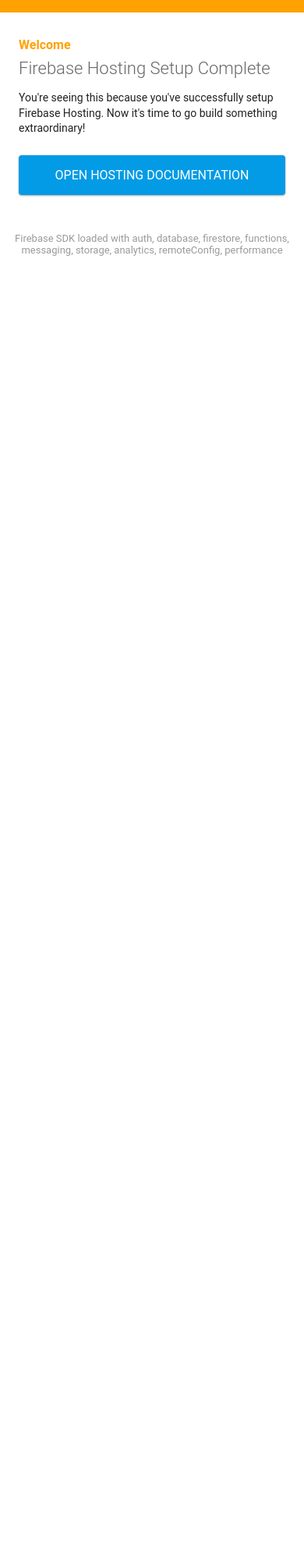
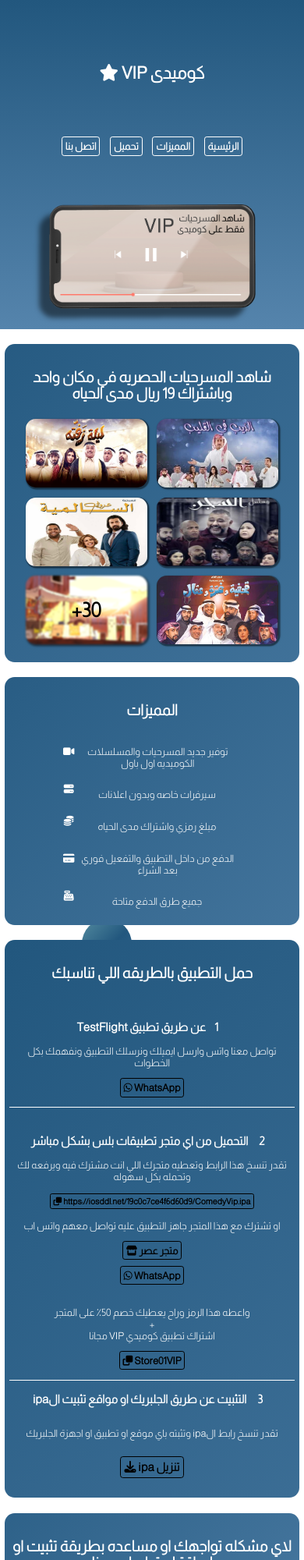
Before and after one commit to GeorgeSedhom0/Store-landing-page, a plain HTML site: page y/index.html in a window 390 px wide. Shown: the top 2000 px of the page at 78% size. Before the commit the page ends 844 px from the top, so only its background shows below. Drawn offline with Linux system fonts and the light colour scheme; some packages are replaced by stand-ins of ours.

Commit message:
fix Firebase

```diff
--- a/public/index.html
+++ /dev/null
@@ -1,184 +0,0 @@
-<!DOCTYPE html>
-<html lang="en">
-  <head>
-    <script
-      src="https://kit.fontawesome.com/e02838bc7b.js"
-      crossorigin="anonymous"
-    ></script>
-    <link rel="preconnect" href="https://fonts.googleapis.com" />
-    <link rel="preconnect" href="https://fonts.gstatic.com" crossorigin />
-    <link
-      href="https://fonts.googleapis.com/css2?family=Almarai:wght@300&display=swap"
-      rel="stylesheet"
-    />
-    <meta charset="UTF-8" />
-    <meta http-equiv="X-UA-Compatible" content="IE=edge" />
-    <meta name="theme-color" content="#5584ac" />
-    <link rel="stylesheet" href="styles/style.css" />
-    <script defer src="app/app.js"></script>
-    <meta name="viewport" content="width=device-width, initial-scale=1.0" />
-    <title>كوميدى VIP</title>
-  </head>
-  <body>
-    <header id="header">
-      <h1>كوميدى VIP <i class="fa fa-star" aria-hidden="true"></i></h1>
-      <div>
-        <a href="#main">الرئيسية</a>
-        <a href="#features">المميزات</a>
-        <a href="#download">تحميل</a>
-        <a href="#contact">اتصل بنا</a>
-      </div>
-      <img src="imgs/iphone with photo.png" alt="iphone with player" />
-    </header>
-
-    <section id="main">
-      <h2>
-        شاهد المسرحيات الحصريه في مكان واحد <br />
-        وباشتراك 19 ريال مدى الحياه
-      </h2>
-      <div id="imgSlider">
-        <img src="imgs/1.jpg" alt="slide show img 1" />
-        <img src="imgs/2.jpg" alt="slide show img 2" />
-        <img src="imgs/3.jpg" alt="slide show img 3" />
-        <img src="imgs/4.jpg" alt="slide show img 4" />
-        <img src="imgs/5.jpg" alt="slide show img 5" />
-        <div id="lastImg">
-          <img src="imgs/6.jpg" alt="slide show img 6" />
-        </div>
-      </div>
-    </section>
-
-    <section id="features">
-      <h2>المميزات</h2>
-      <span> توفير جديد المسرحيات والمسلسلات الكوميديه اول باول </span>
-      <i class="fa-solid fa-video"></i>
-      <br />
-      <span> سيرفرات خاصه وبدون اعلانات </span>
-      <i class="fa-solid fa-server"></i>
-      <br />
-
-      <span> مبلغ رمزي واشتراك مدى الحياه </span>
-      <i class="fa-solid fa-coins"></i>
-      <br />
-
-      <span> الدفع من داخل التطبيق والتفعيل فوري بعد الشراء </span>
-      <i class="fa-solid fa-credit-card"></i>
-      <br />
-
-      <span> جميع طرق الدفع متاحة </span>
-      <i class="fa-solid fa-cash-register"></i>
-    </section>
-
-    <section id="download">
-      <h2>حمل التطبيق بالطريقه اللي تناسبك</h2>
-      <div>
-        <h3 class="downloadMethod">عن طريق تطبيق TestFlight</h3>
-        <p>تواصل معنا واتس وارسل ايميلك ونرسلك التطبيق ونفهمك بكل الخطوات</p>
-        <h4>
-          <a
-            class="button"
-            href="https://wa.me/message/5O2QTUAYXV7ZO1"
-            target="_blank"
-          >
-            <span>
-              WhatsApp
-              <i class="fa fa-whatsapp" aria-hidden="true"></i
-            ></span>
-          </a>
-        </h4>
-      </div>
-      <div>
-        <h3 class="downloadMethod">
-          التحميل من اي متجر تطبيقات بلس بشكل مباشر
-        </h3>
-
-        تقدر تنسخ هذا الرابط وتعطيه متجرك اللي انت مشترك فيه ويرفعه لك وتحمله
-        بكل سهوله
-
-        <h5>
-          <span class="cloneMe button">
-            https://iosddl.net/19c0c7ce4f6d60d9/ComedyVip.ipa
-            <i class="fa-solid fa-clone"></i>
-          </span>
-        </h5>
-        او تشترك مع هذا المتجر جاهز التطبيق عليه تواصل معهم واتس اب
-        <br />
-        <h4>
-          <a href="http://3sr0store.com" target="_blank" class="button">
-            متجر عصر
-            <i class="fa-solid fa-store"></i>
-          </a>
-        </h4>
-        <h4>
-          <a
-            class="button"
-            href="https://wa.me/message/5O2QTUAYXV7ZO1"
-            target="_blank"
-            style="text-decoration: none; color: black"
-          >
-            <span>
-              WhatsApp
-              <i class="fa fa-whatsapp" aria-hidden="true"></i
-            ></span>
-          </a>
-        </h4>
-        <br />
-        واعطه هذا الرمز وراح يعطيك خصم 50٪ على المتجر <br />+<br />
-        اشتراك تطبيق كوميدي VIP مجانا<br />
-        <h4>
-          <span class="cloneMe button">
-            Store01VIP
-            <i class="fa-solid fa-clone"></i>
-          </span>
-        </h4>
-      </div>
-      <h3 class="downloadMethod">
-        التثبيت عن طريق الجلبريك او مواقع تثبيت الipa
-      </h3>
-      <p>تقدر تنسخ رابط الipa وتثبته باي موقع او تطبيق او اجهزة الجلبريك</p>
-      <h3>
-        <a
-          class="button"
-          href="https://iosddl.net/19c0c7ce4f6d60d9/ComedyVip.ipa"
-          target="_blank"
-        >
-          تنزيل ipa
-
-          <i class="fa-solid fa-download"></i>
-        </a>
-      </h3>
-    </section>
-    <section id="contact">
-      <h2>لاي مشكله تواجهك او مساعده بطريقة تثبيت او اي اقتراح تواصل معنا</h2>
-      <h3>
-        <a
-          class="button"
-          href="https://wa.me/message/5O2QTUAYXV7ZO1"
-          target="_blank"
-        >
-          <span>
-            WhatsApp
-            <i class="fa fa-whatsapp" aria-hidden="true"></i
-          ></span>
-        </a>
-      </h3>
-      <h3>
-        <span class="cloneMe button">
-          <i class="fa-solid fa-clone"></i>
-          ouremail@gmail.com <i class="fa-solid fa-envelope"></i
-        ></span>
-      </h3>
-    </section>
-    <div id="scrollTopCont">
-      <i class="fa-solid fa-arrow-up"></i>
-    </div>
-    <footer>
-      <h3>
-        جميع الحقوق محفوظة
-        <i class="fa-solid fa-copyright"></i>
-        كوميدى VIP
-        <i class="fa fa-star" aria-hidden="true"></i>
-      </h3>
-    </footer>
-  </body>
-</html>
--- a/y/index.html
+++ b/y/index.html
@@ -1,89 +1,184 @@
 <!DOCTYPE html>
-<html>
+<html lang="en">
   <head>
-    <meta charset="utf-8">
-    <meta name="viewport" content="width=device-width, initial-scale=1">
-    <title>Welcome to Firebase Hosting</title>
-
-    <!-- update the version number as needed -->
-    <script defer src="/__/firebase/9.9.4/firebase-app-compat.js"></script>
-    <!-- include only the Firebase features as you need -->
-    <script defer src="/__/firebase/9.9.4/firebase-auth-compat.js"></script>
-    <script defer src="/__/firebase/9.9.4/firebase-database-compat.js"></script>
-    <script defer src="/__/firebase/9.9.4/firebase-firestore-compat.js"></script>
-    <script defer src="/__/firebase/9.9.4/firebase-functions-compat.js"></script>
-    <script defer src="/__/firebase/9.9.4/firebase-messaging-compat.js"></script>
-    <script defer src="/__/firebase/9.9.4/firebase-storage-compat.js"></script>
-    <script defer src="/__/firebase/9.9.4/firebase-analytics-compat.js"></script>
-    <script defer src="/__/firebase/9.9.4/firebase-remote-config-compat.js"></script>
-    <script defer src="/__/firebase/9.9.4/firebase-performance-compat.js"></script>
-    <!--
-      initialize the SDK after all desired features are loaded, set useEmulator to false
-      to avoid connecting the SDK to running emulators.
-    -->
-    <script defer src="/__/firebase/init.js?useEmulator=true"></script>
-
-    <style media="screen">
-      body { background: #ECEFF1; color: rgba(0,0,0,0.87); font-family: Roboto, Helvetica, Arial, sans-serif; margin: 0; padding: 0; }
-      #message { background: white; max-width: 360px; margin: 100px auto 16px; padding: 32px 24px; border-radius: 3px; }
-      #message h2 { color: #ffa100; font-weight: bold; font-size: 16px; margin: 0 0 8px; }
-      #message h1 { font-size: 22px; font-weight: 300; color: rgba(0,0,0,0.6); margin: 0 0 16px;}
-      #message p { line-height: 140%; margin: 16px 0 24px; font-size: 14px; }
-      #message a { display: block; text-align: center; background: #039be5; text-transform: uppercase; text-decoration: none; color: white; padding: 16px; border-radius: 4px; }
-      #message, #message a { box-shadow: 0 1px 3px rgba(0,0,0,0.12), 0 1px 2px rgba(0,0,0,0.24); }
-      #load { color: rgba(0,0,0,0.4); text-align: center; font-size: 13px; }
-      @media (max-width: 600px) {
-        body, #message { margin-top: 0; background: white; box-shadow: none; }
-        body { border-top: 16px solid #ffa100; }
-      }
-    </style>
+    <script
+      src="https://kit.fontawesome.com/e02838bc7b.js"
+      crossorigin="anonymous"
+    ></script>
+    <link rel="preconnect" href="https://fonts.googleapis.com" />
+    <link rel="preconnect" href="https://fonts.gstatic.com" crossorigin />
+    <link
+      href="https://fonts.googleapis.com/css2?family=Almarai:wght@300&display=swap"
+      rel="stylesheet"
+    />
+    <meta charset="UTF-8" />
+    <meta http-equiv="X-UA-Compatible" content="IE=edge" />
+    <meta name="theme-color" content="#5584ac" />
+    <link rel="stylesheet" href="styles/style.css" />
+    <script defer src="app/app.js"></script>
+    <meta name="viewport" content="width=device-width, initial-scale=1.0" />
+    <title>كوميدى VIP</title>
   </head>
   <body>
-    <div id="message">
-      <h2>Welcome</h2>
-      <h1>Firebase Hosting Setup Complete</h1>
-      <p>You're seeing this because you've successfully setup Firebase Hosting. Now it's time to go build something extraordinary!</p>
-      <a target="_blank" href="https://firebase.google.com/docs/hosting/">Open Hosting Documentation</a>
+    <header id="header">
+      <h1>كوميدى VIP <i class="fa fa-star" aria-hidden="true"></i></h1>
+      <div>
+        <a href="#main">الرئيسية</a>
+        <a href="#features">المميزات</a>
+        <a href="#download">تحميل</a>
+        <a href="#contact">اتصل بنا</a>
+      </div>
+      <img src="imgs/iphone with photo.png" alt="iphone with player" />
+    </header>
+
+    <section id="main">
+      <h2>
+        شاهد المسرحيات الحصريه في مكان واحد <br />
+        وباشتراك 19 ريال مدى الحياه
+      </h2>
+      <div id="imgSlider">
+        <img src="imgs/1.jpg" alt="slide show img 1" />
+        <img src="imgs/2.jpg" alt="slide show img 2" />
+        <img src="imgs/3.jpg" alt="slide show img 3" />
+        <img src="imgs/4.jpg" alt="slide show img 4" />
+        <img src="imgs/5.jpg" alt="slide show img 5" />
+        <div id="lastImg">
+          <img src="imgs/6.jpg" alt="slide show img 6" />
+        </div>
+      </div>
+    </section>
+
+    <section id="features">
+      <h2>المميزات</h2>
+      <span> توفير جديد المسرحيات والمسلسلات الكوميديه اول باول </span>
+      <i class="fa-solid fa-video"></i>
+      <br />
+      <span> سيرفرات خاصه وبدون اعلانات </span>
+      <i class="fa-solid fa-server"></i>
+      <br />
+
+      <span> مبلغ رمزي واشتراك مدى الحياه </span>
+      <i class="fa-solid fa-coins"></i>
+      <br />
+
+      <span> الدفع من داخل التطبيق والتفعيل فوري بعد الشراء </span>
+      <i class="fa-solid fa-credit-card"></i>
+      <br />
+
+      <span> جميع طرق الدفع متاحة </span>
+      <i class="fa-solid fa-cash-register"></i>
+    </section>
+
+    <section id="download">
+      <h2>حمل التطبيق بالطريقه اللي تناسبك</h2>
+      <div>
+        <h3 class="downloadMethod">عن طريق تطبيق TestFlight</h3>
+        <p>تواصل معنا واتس وارسل ايميلك ونرسلك التطبيق ونفهمك بكل الخطوات</p>
+        <h4>
+          <a
+            class="button"
+            href="https://wa.me/message/5O2QTUAYXV7ZO1"
+            target="_blank"
+          >
+            <span>
+              WhatsApp
+              <i class="fa fa-whatsapp" aria-hidden="true"></i
+            ></span>
+          </a>
+        </h4>
+      </div>
+      <div>
+        <h3 class="downloadMethod">
+          التحميل من اي متجر تطبيقات بلس بشكل مباشر
+        </h3>
+
+        تقدر تنسخ هذا الرابط وتعطيه متجرك اللي انت مشترك فيه ويرفعه لك وتحمله
+        بكل سهوله
+
+        <h5>
+          <span class="cloneMe button">
+            https://iosddl.net/19c0c7ce4f6d60d9/ComedyVip.ipa
+            <i class="fa-solid fa-clone"></i>
+          </span>
+        </h5>
+        او تشترك مع هذا المتجر جاهز التطبيق عليه تواصل معهم واتس اب
+        <br />
+        <h4>
+          <a href="http://3sr0store.com" target="_blank" class="button">
+            متجر عصر
+            <i class="fa-solid fa-store"></i>
+          </a>
+        </h4>
+        <h4>
+          <a
+            class="button"
+            href="https://wa.me/message/5O2QTUAYXV7ZO1"
+            target="_blank"
+            style="text-decoration: none; color: black"
+          >
+            <span>
+              WhatsApp
+              <i class="fa fa-whatsapp" aria-hidden="true"></i
+            ></span>
+          </a>
+        </h4>
+        <br />
+        واعطه هذا الرمز وراح يعطيك خصم 50٪ على المتجر <br />+<br />
+        اشتراك تطبيق كوميدي VIP مجانا<br />
+        <h4>
+          <span class="cloneMe button">
+            Store01VIP
+            <i class="fa-solid fa-clone"></i>
+          </span>
+        </h4>
+      </div>
+      <h3 class="downloadMethod">
+        التثبيت عن طريق الجلبريك او مواقع تثبيت الipa
+      </h3>
+      <p>تقدر تنسخ رابط الipa وتثبته باي موقع او تطبيق او اجهزة الجلبريك</p>
+      <h3>
+        <a
+          class="button"
+          href="https://iosddl.net/19c0c7ce4f6d60d9/ComedyVip.ipa"
+          target="_blank"
+        >
+          تنزيل ipa
+
+          <i class="fa-solid fa-download"></i>
+        </a>
+      </h3>
+    </section>
+    <section id="contact">
+      <h2>لاي مشكله تواجهك او مساعده بطريقة تثبيت او اي اقتراح تواصل معنا</h2>
+      <h3>
+        <a
+          class="button"
+          href="https://wa.me/message/5O2QTUAYXV7ZO1"
+          target="_blank"
+        >
+          <span>
+            WhatsApp
+            <i class="fa fa-whatsapp" aria-hidden="true"></i
+          ></span>
+        </a>
+      </h3>
+      <h3>
+        <span class="cloneMe button">
+          <i class="fa-solid fa-clone"></i>
+          ouremail@gmail.com <i class="fa-solid fa-envelope"></i
+        ></span>
+      </h3>
+    </section>
+    <div id="scrollTopCont">
+      <i class="fa-solid fa-arrow-up"></i>
     </div>
-    <p id="load">Firebase SDK Loading&hellip;</p>
-
-    <script>
-      document.addEventListener('DOMContentLoaded', function() {
-        const loadEl = document.querySelector('#load');
-        // // 🔥🔥🔥🔥🔥🔥🔥🔥🔥🔥🔥🔥🔥🔥🔥🔥🔥🔥🔥🔥🔥🔥🔥🔥🔥🔥🔥🔥🔥🔥🔥
-        // // The Firebase SDK is initialized and available here!
-        //
-        // firebase.auth().onAuthStateChanged(user => { });
-        // firebase.database().ref('/path/to/ref').on('value', snapshot => { });
-        // firebase.firestore().doc('/foo/bar').get().then(() => { });
-        // firebase.functions().httpsCallable('yourFunction')().then(() => { });
-        // firebase.messaging().requestPermission().then(() => { });
-        // firebase.storage().ref('/path/to/ref').getDownloadURL().then(() => { });
-        // firebase.analytics(); // call to activate
-        // firebase.analytics().logEvent('tutorial_completed');
-        // firebase.performance(); // call to activate
-        //
-        // // 🔥🔥🔥🔥🔥🔥🔥🔥🔥🔥🔥🔥🔥🔥🔥🔥🔥🔥🔥🔥🔥🔥🔥🔥🔥🔥🔥🔥🔥🔥🔥
-
-        try {
-          let app = firebase.app();
-          let features = [
-            'auth',
-            'database',
-            'firestore',
-            'functions',
-            'messaging',
-            'storage',
-            'analytics',
-            'remoteConfig',
-            'performance',
-          ].filter(feature => typeof app[feature] === 'function');
-          loadEl.textContent = `Firebase SDK loaded with ${features.join(', ')}`;
-        } catch (e) {
-          console.error(e);
-          loadEl.textContent = 'Error loading the Firebase SDK, check the console.';
-        }
-      });
-    </script>
+    <footer>
+      <h3>
+        جميع الحقوق محفوظة
+        <i class="fa-solid fa-copyright"></i>
+        كوميدى VIP
+        <i class="fa fa-star" aria-hidden="true"></i>
+      </h3>
+    </footer>
   </body>
 </html>
```
Also changed, not shown: y/.prettierrc.json (renamed from public/.prettierrc.json), y/app/app.js (renamed from public/app/app.js), y/imgs/1.jpg (renamed from public/imgs/1.jpg), y/imgs/2.jpg (renamed from public/imgs/2.jpg), y/imgs/3.jpg (renamed from public/imgs/3.jpg), y/imgs/4.jpg (renamed from public/imgs/4.jpg), y/imgs/5.jpg (renamed from public/imgs/5.jpg), y/imgs/6.jpg (renamed from public/imgs/6.jpg), y/imgs/iphone with photo.png (renamed from public/imgs/iphone with photo.png), y/styles/style.css (renamed from public/styles/style.css).
